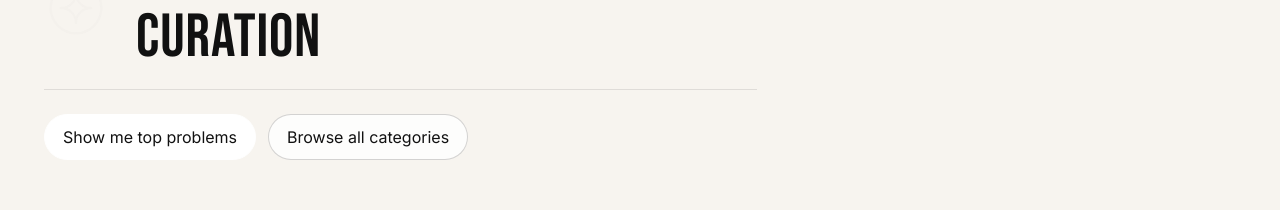
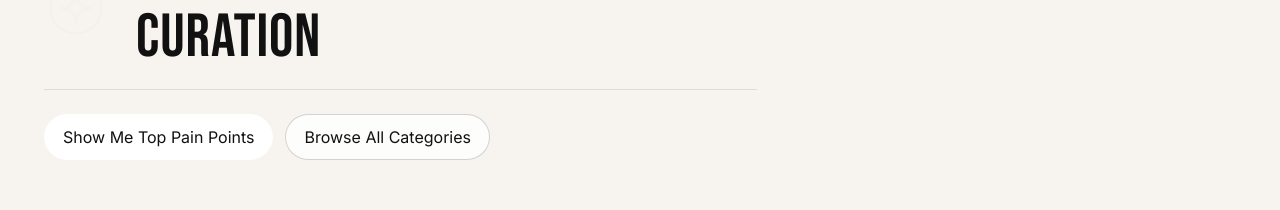
Before and after one commit to mpendyala3/fix-my-itch-sweden, a Next.js app: page / in a window 1280 px wide. Shown: the part 1051-1261 px from the top of the page. Built offline with nearby package versions, Linux system fonts and the light colour scheme.

Commit message:
refactor: update hero CTA copy

```diff
--- a/app/ClientHome.tsx
+++ b/app/ClientHome.tsx
@@ -147,8 +147,8 @@ const copy = {
       { icon: 'person', value: 'from 50k people', label: 'and counting' },
       { icon: 'spark', value: 'AI-powered', label: 'curation' },
     ] satisfies readonly HeroSignal[],
-    heroPrimary: 'Show me top problems',
-    heroSecondary: 'Browse all categories',
+    heroPrimary: 'Show Me Top Pain Points',
+    heroSecondary: 'Browse All Categories',
     proofLabel: 'What you are looking at',
     proofItems: [
       ['20', 'curated categories'],
```
Also changed, not shown: 13 other files (tests, documents, lock files or other folders).
